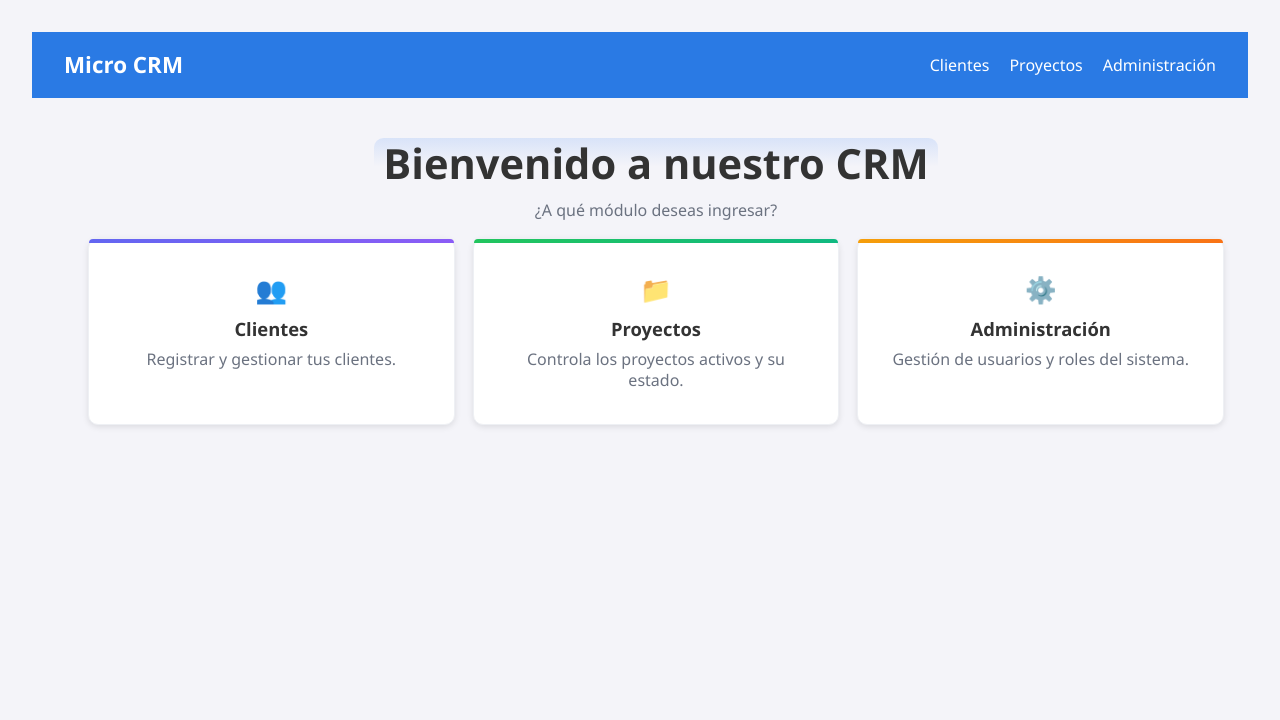
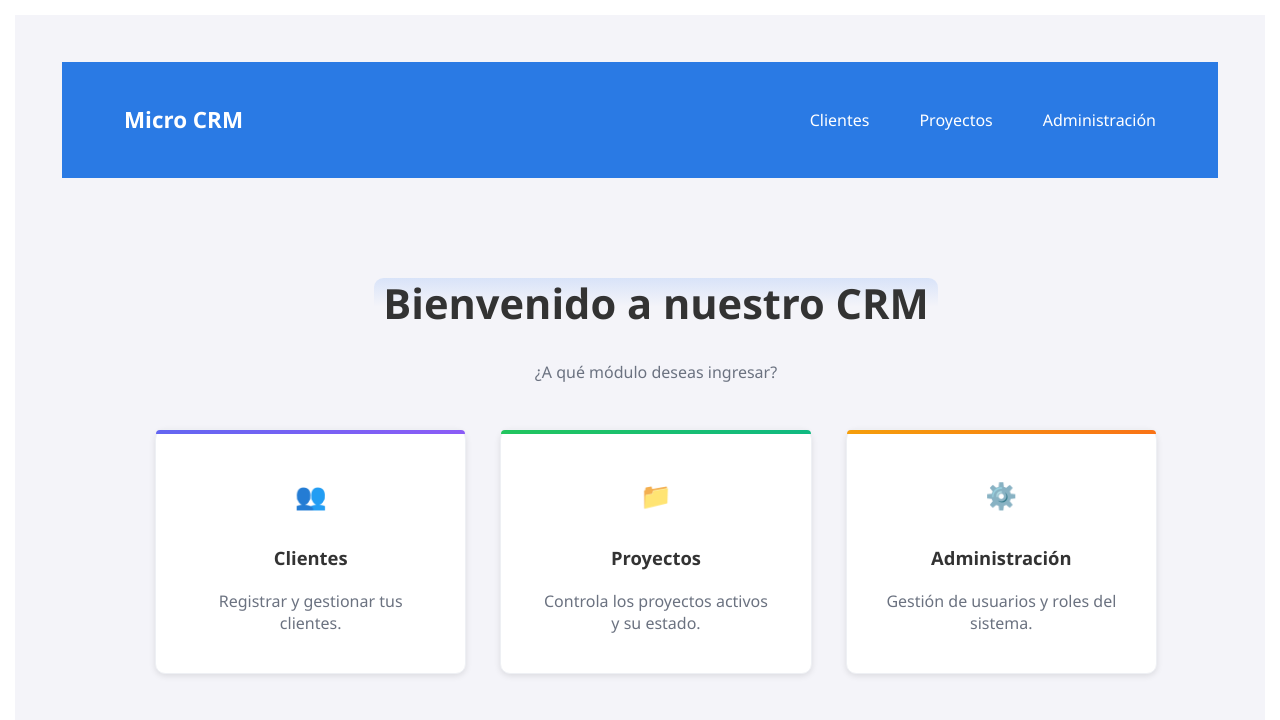
Before and after one commit to zemogc/MicroCRM, a React (Vite) app in the folder project/micro-crm/: page / in a window 1280 px wide. Shown: the top 720 px of the page. Built offline with nearby package versions, Linux system fonts and the light colour scheme.

Commit message:
Global Css

```diff
--- a/project/micro-crm/src/styles/global.css
+++ b/project/micro-crm/src/styles/global.css
@@ -1,6 +1,6 @@
 * {
-  margin: 0;
-  padding: 0;
+  margin: 8px;
+  padding: 7px;
   box-sizing: border-box;
 }
 
@@ -47,6 +47,7 @@ body {
 /* Contenedor principal */
 .container {
   padding: 2rem;
+
 }
 
 /* Tarjetas */
```
